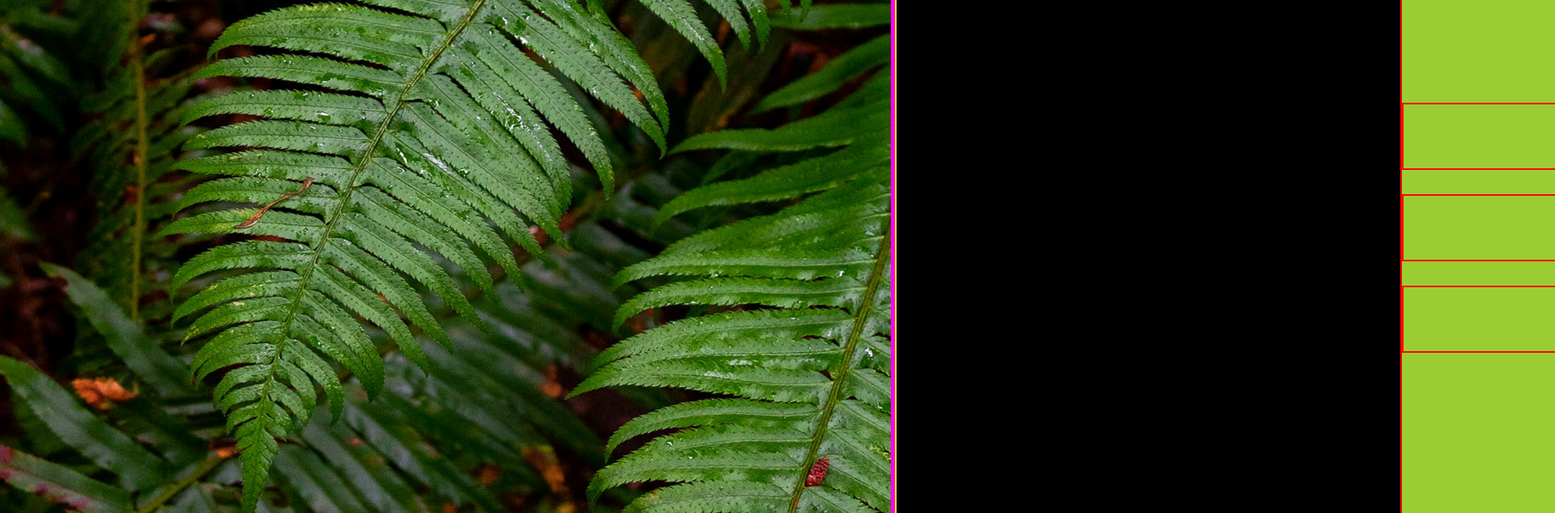
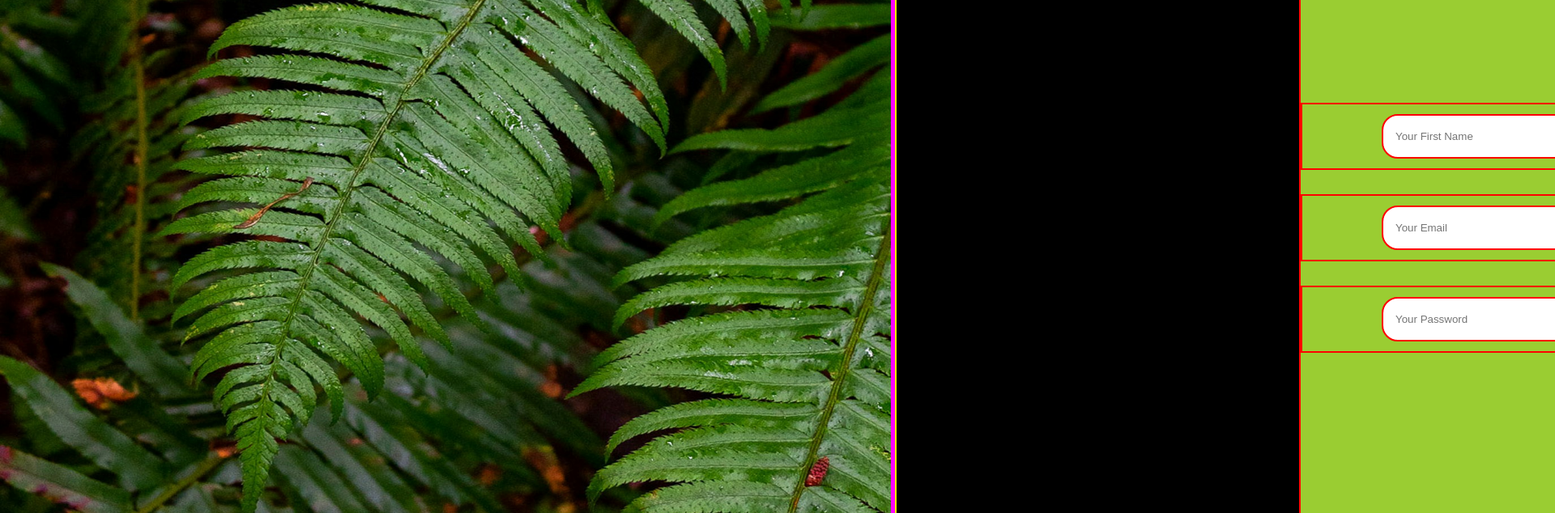
Before and after one commit to AdelinaMoroaca/Sign-up-Form-The-Odin-Project, a plain HTML site: page index.html in a window 1280 px wide. Shown: the part 663-1297 px from the top of the page at 81% size, 1920 px wide, since content can reach past the window. Drawn offline with Linux system fonts and the light colour scheme; files whose address does not match are found by name.

```diff
--- a/style.css
+++ b/style.css
@@ -40,7 +40,7 @@
 #right{
     position: absolute;
     top: 218px; left: 1100px;
-    width: 2500px;
+    width: 2000px;
     height: 1200px;
     background-color: var(--intenseGreen);
     /* display: flex; */
@@ -144,11 +144,27 @@
 
 }
 
+.signUp > .contentForm > form > .form > input {
+    display: flex;
+    justify-content: space-between;
+    align-self: center;
+
+    /* margin-bottom: 30px; */
+    border: 2px solid red;
+    width: 30%;
+    height: 70%;
+    padding: 15px;
+    border-radius: 20px;
+
+}
+
 .signUp > .contentForm > form > p{
     color: var(--green);
     border: 2px solid magenta;
 
 }
+
+
 
  /*slidebar begin-----------------------------------------------*/
 
```
